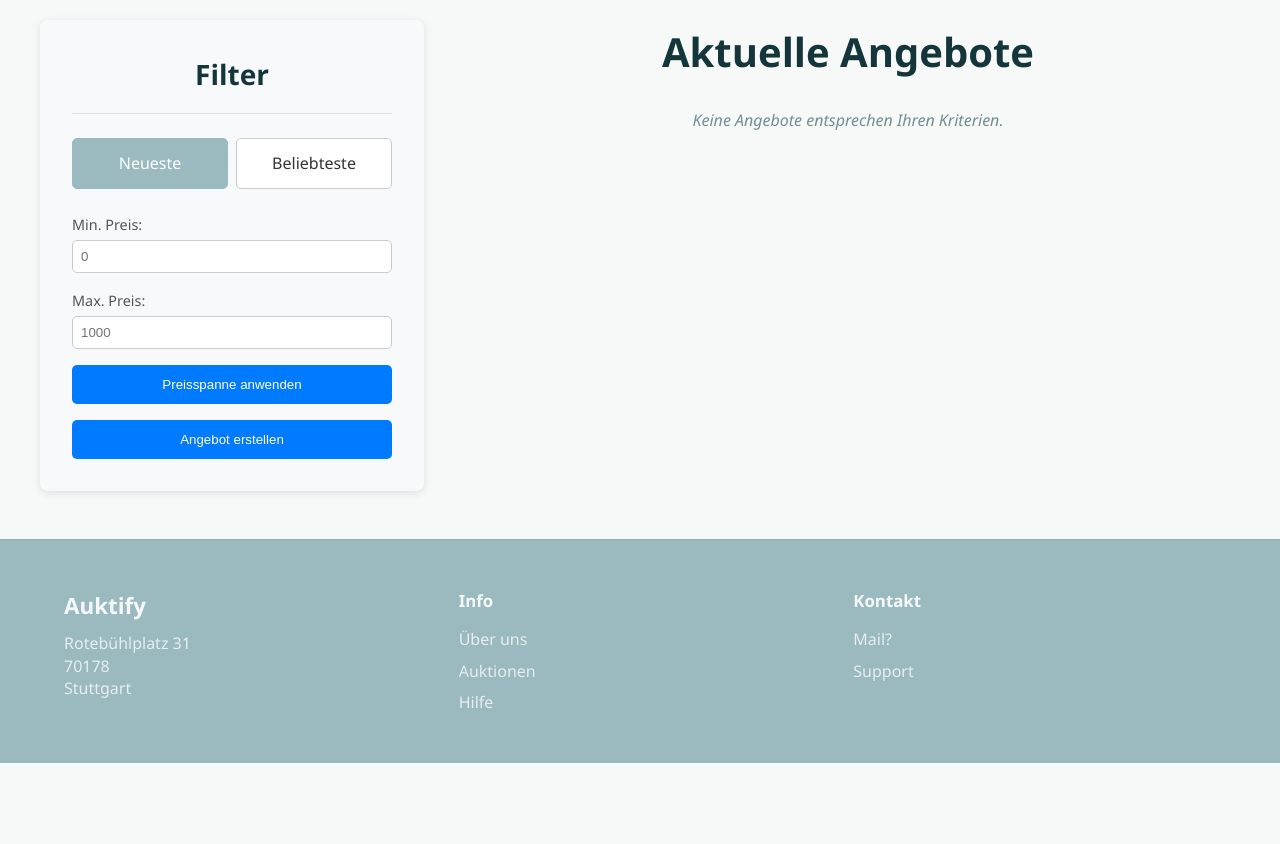
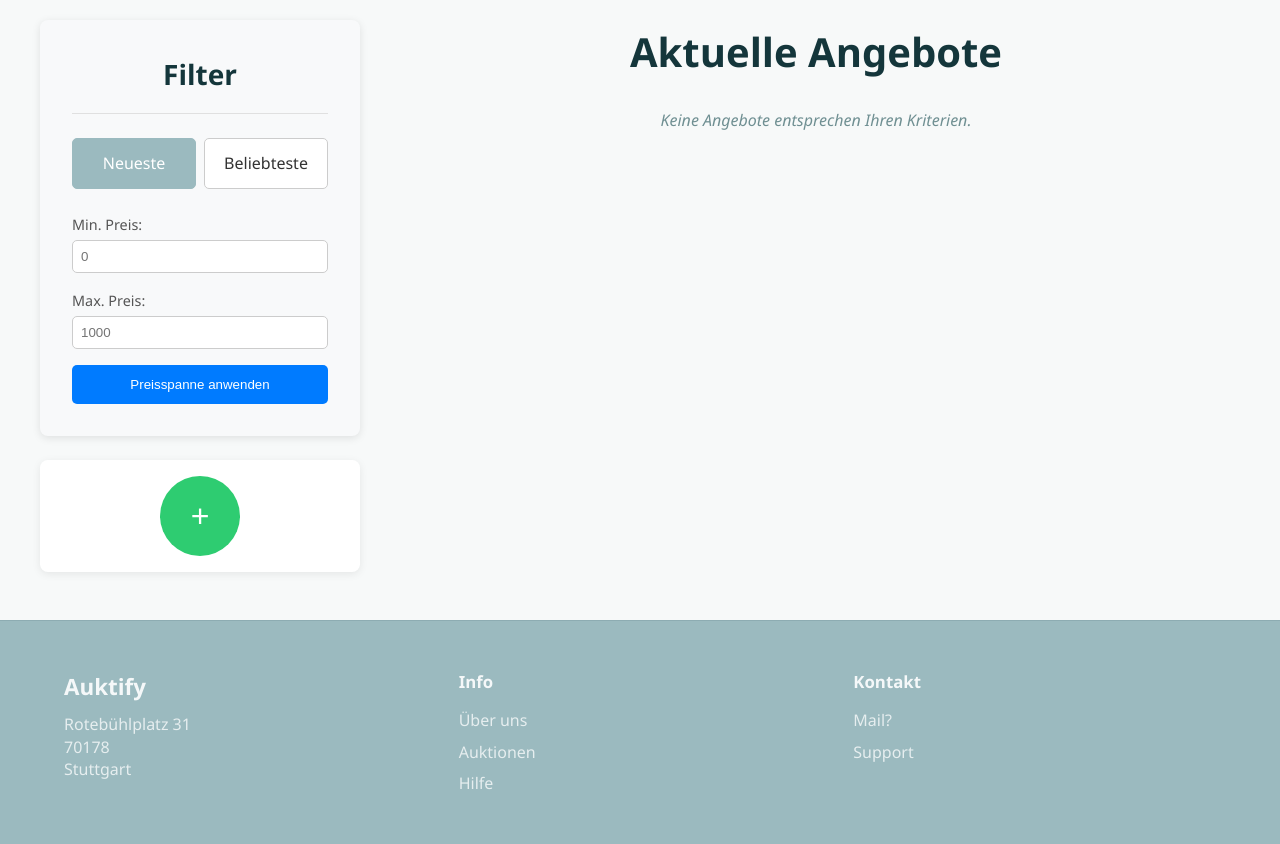
Before and after one commit to ChristianW12/php-programmierprojekt, a PHP site: page /angebote.php in a window 1280 px wide. Shown: the part 76-920 px from the top of the page. Before the commit the page ends 839 px from the top, so only its background shows below. Run offline with PHP 8.4, Linux system fonts and the light colour scheme; data that the repository does not hold is empty.

Commit message:
New button

```diff
--- a/php/projekt/angebote.php
+++ b/php/projekt/angebote.php
@@ -56,15 +56,14 @@ try {
 <body>
 <?php require __DIR__ . '/partials/header.php'; ?>
 <div class="angebote-container">
+    <div class="angebote-sidebar">
         <aside class="filter-bereich">
             <h2>Filter</h2>
-
             <div class="sort-buttons">
                 <?php
-            // Preserve other GET parameters when changing sort order
                 $queryParams = $_GET;
                 $queryParams['sort'] = 'neueste';
-            unset($queryParams['preisfilter']); // Avoid re-applying price filter on sort click
+                unset($queryParams['preisfilter']);
                 $neuesteUrl = '?' . http_build_query($queryParams);
                 $queryParams['sort'] = 'beliebteste';
                 $beliebtesteUrl = '?' . http_build_query($queryParams);
@@ -91,10 +90,15 @@ try {
                     <button type="submit" name="preisfilter" value="1">Preisspanne anwenden</button>
                 </div>
             </form>
-        <form method="get" style="margin-top: 1rem;">
-            <button type="submit" name="neuesAngebot" class="angebot-erstellen-btn">Angebot erstellen</button>
+        </aside>
+        <div class="erstellen-bereich">
+            <form method="get">
+                <button type="submit" name="neuesAngebot" class="angebot-erstellen-btn" aria-label="Neues Angebot erstellen">
+                    <span aria-hidden="true">+</span>
+                </button>
             </form>
-    </aside>
+        </div>
+    </div>
 
     <main>
         <section class="section">
--- a/php/projekt/styles/angebote.css
+++ b/php/projekt/styles/angebote.css
@@ -7,16 +7,22 @@
     flex-grow: 1;
 }
 
+.angebote-sidebar {
+    width: 320px;
+    flex-shrink: 0;
+    position: sticky;
+    top: 2rem;
+    display: flex;
+    flex-direction: column;
+    gap: 1.5rem;
+}
+
 main {
     flex-grow: 1;
 }
 
 /* Filter Sidebar */
 .filter-bereich {
-    width: 320px;
-    flex-shrink: 0;
-    position: sticky;
-    top: 2rem;
     background-color: #f8f9fa;
     border-radius: 8px;
     padding: 2rem;
@@ -96,8 +102,7 @@ main {
     box-sizing: border-box;
 }
 
-.price-filter button,
-.angebot-erstellen-btn {
+.price-filter button {
     width: 100%;
     padding: 0.75rem;
     border-radius: 5px;
@@ -109,9 +114,45 @@ main {
     color: white;
 }
 
-.price-filter button:hover,
+.price-filter button:hover {
+    background-color: #0056b3;
+}
+
+.erstellen-bereich {
+    background-color: #ffffff;
+    border-radius: 8px;
+    padding: 1rem;
+    box-shadow: 0 2px 8px rgba(0,0,0,0.08);
+    display: flex;
+    justify-content: center;
+    align-items: center;
+}
+
+.angebot-erstellen-btn {
+    width: 5rem;
+    height: 5rem;
+    border-radius: 50%;
+    background-color: #2ecc71;
+    color: #ffffff;
+    border: none;
+    cursor: pointer;
+    font-size: 2rem;
+    line-height: 1;
+    display: flex;
+    align-items: center;
+    justify-content: center;
+    transition: transform 0.2s ease, box-shadow 0.2s ease, background-color 0.2s ease;
+}
+
 .angebot-erstellen-btn:hover {
-    background-color: #0056b3;
+    background-color: #27ae60;
+    transform: translateY(-2px);
+    box-shadow: 0 6px 16px rgba(39, 174, 96, 0.25);
+}
+
+.angebot-erstellen-btn:focus {
+    outline: 3px solid rgba(46, 204, 113, 0.35);
+    outline-offset: 3px;
 }
 
 /* Angebote Grid */
```
Also changed, not shown: README.md. Lines whose indentation alone changed are shown as unchanged.
